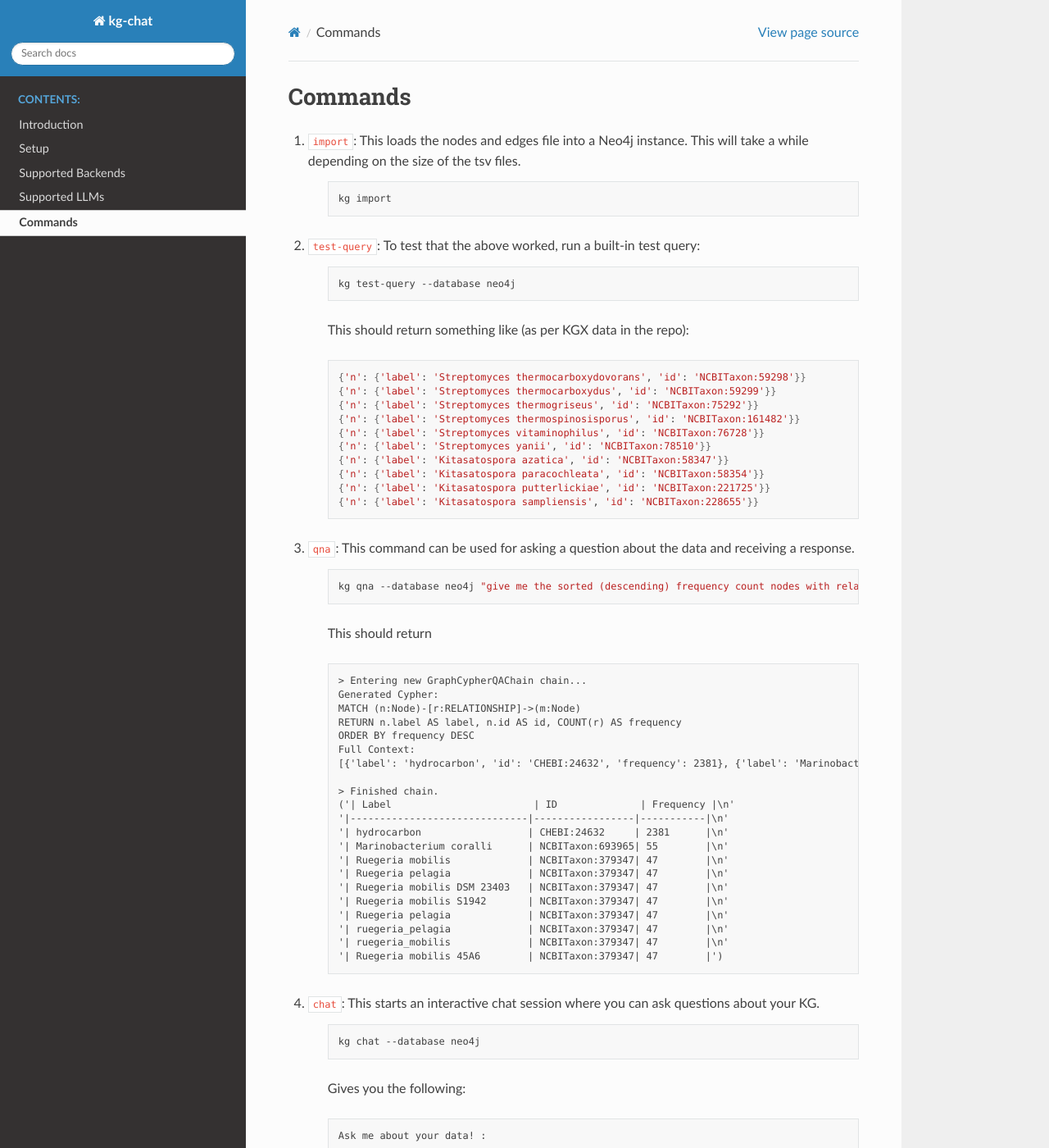
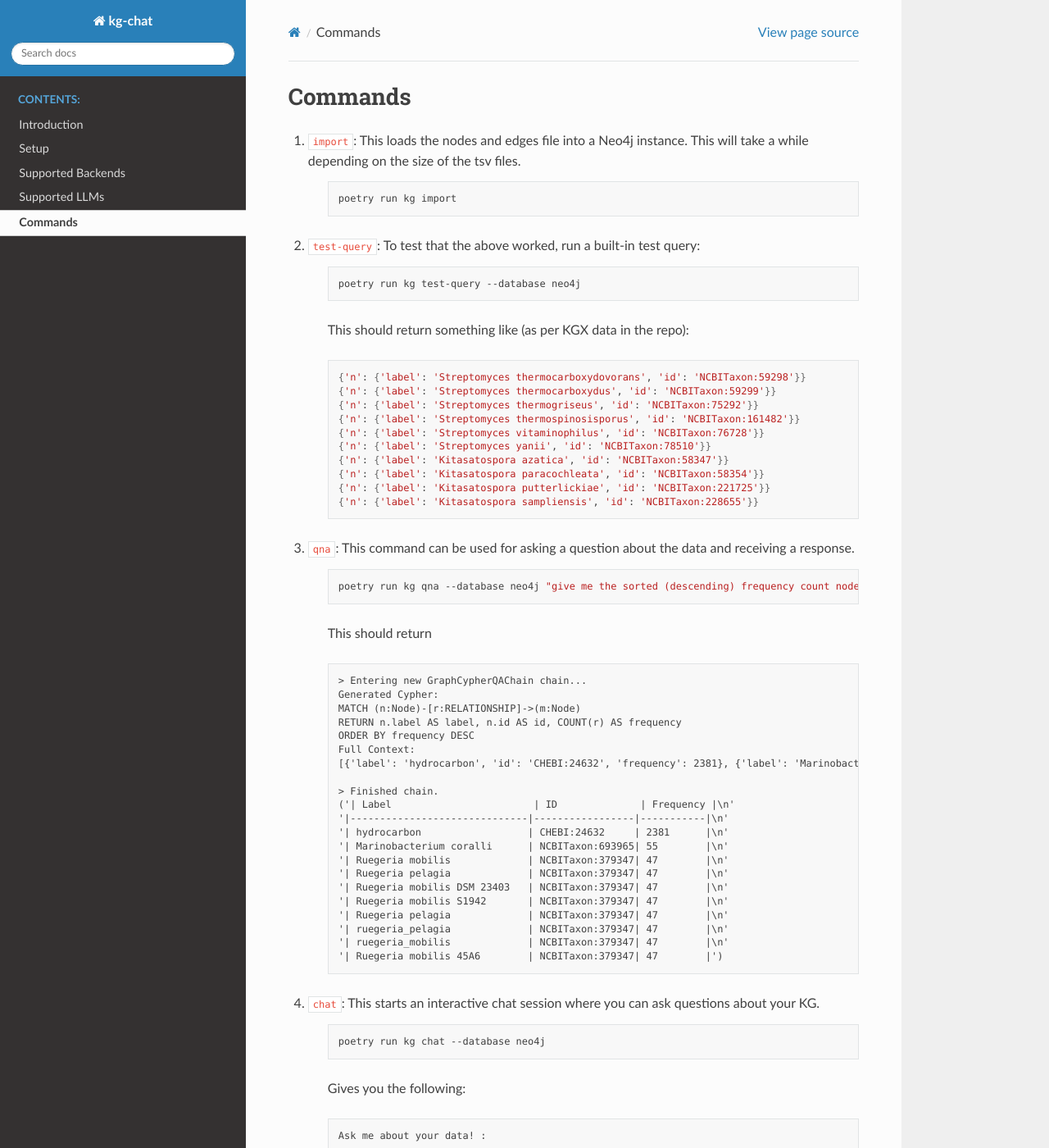
Before and after one commit to Knowledge-Graph-Hub/kg-chat, a Sphinx documentation site: the page built from docs/commands.rst, in a window 1280 px wide and 1400 px high. Shown: the whole window at 82% size. Built offline with Sphinx 7.4.7 and the Read the Docs theme 2.0.0, drawn with Linux system fonts in a browser that asks for light colours; pages that are not in the unit, such as notebooks, are missing from menus.

Commit message:
added poetry run to CLI commands

```diff
--- a/docs/commands.rst
+++ b/docs/commands.rst
@@ -5,13 +5,13 @@ Commands
 
     .. code-block:: shell
 
-        kg import
+        poetry run kg import
 
 2. ``test-query``: To test that the above worked, run a built-in test query:
 
     .. code-block:: shell
 
-        kg test-query --database neo4j
+        poetry run kg test-query --database neo4j
 
     This should return something like (as per KGX data in the repo):
 
@@ -32,7 +32,7 @@ Commands
 
     .. code-block:: shell
 
-        kg qna --database neo4j "give me the sorted (descending) frequency count nodes with relationships. Give me label and id. I want this as a table "
+        poetry run kg qna --database neo4j "give me the sorted (descending) frequency count nodes with relationships. Give me label and id. I want this as a table "
 
     This should return
 
@@ -64,7 +64,7 @@ Commands
 
     .. code-block:: shell
 
-        kg chat --database neo4j
+        poetry run kg chat --database neo4j
 
     Gives you the following:
 
@@ -148,7 +148,7 @@ Commands
 
     .. code-block:: shell
 
-        kg-chat $ kg chat
+        kg-chat $ poetry run kg chat
         Ask me about your data! : show me 20 edges with subject prefix = Uniprot
 
 
@@ -322,7 +322,7 @@ Commands
 
     .. code-block:: shell
 
-        kg app
+        poetry run kg app
 
     This will start the app on http://localhost:8050/ which can be accessed in the browser.
 
--- a/docs/examples.rst
+++ b/docs/examples.rst
@@ -5,7 +5,7 @@ Here are some example prompts and their corresponding responses:
 
 .. code-block:: shell
 
-    kg-chat $ kg chat --database neo4j
+    kg-chat $ poetry run kg chat --database neo4j
     Ask me about your data! : How many nodes are there in the database?
 
     > Entering new GraphCypherQAChain chain...
@@ -44,7 +44,7 @@ Here are some example prompts and their corresponding responses:
 
 .. code-block:: shell
 
-    kg-chat $ kg chat --database neo4j
+    kg-chat $ poetry run kg chat --database neo4j
     Ask me about your data! : What is the most common relationship type?
 
     > Entering new GraphCypherQAChain chain...
```
Also changed, not shown: README.md (+5 -5 lines).
